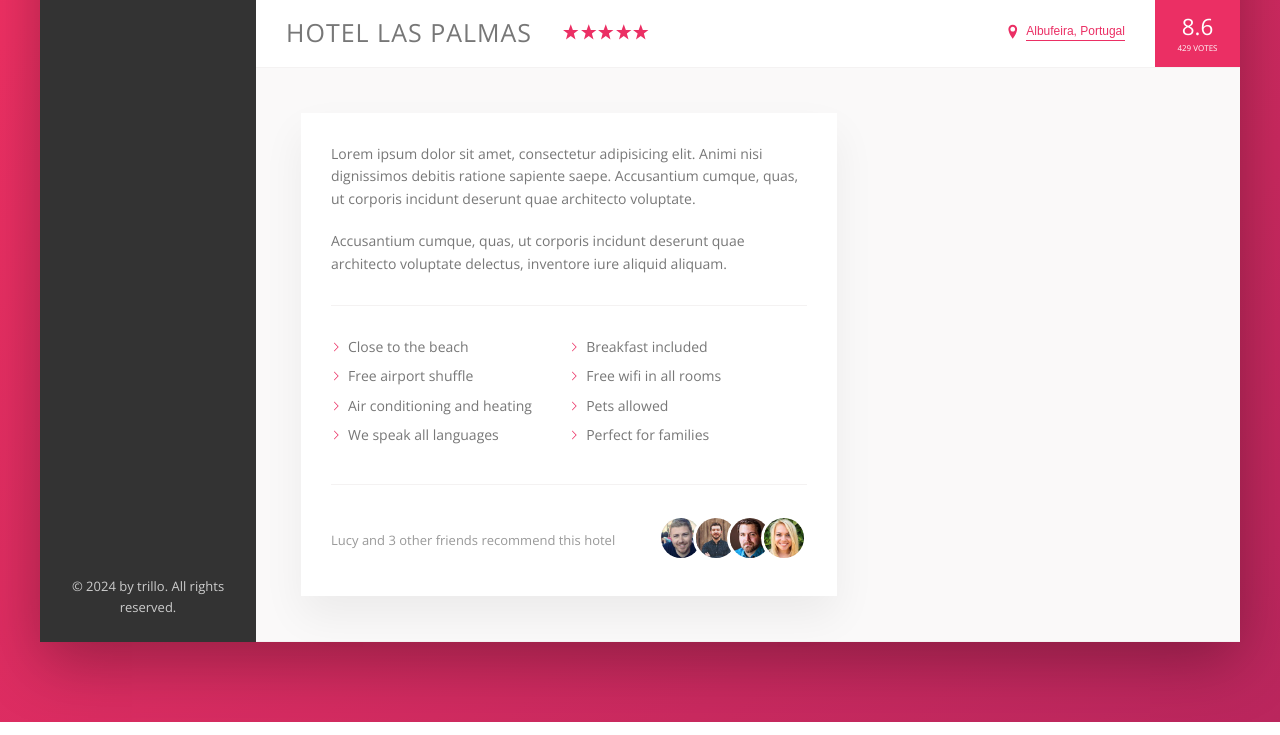
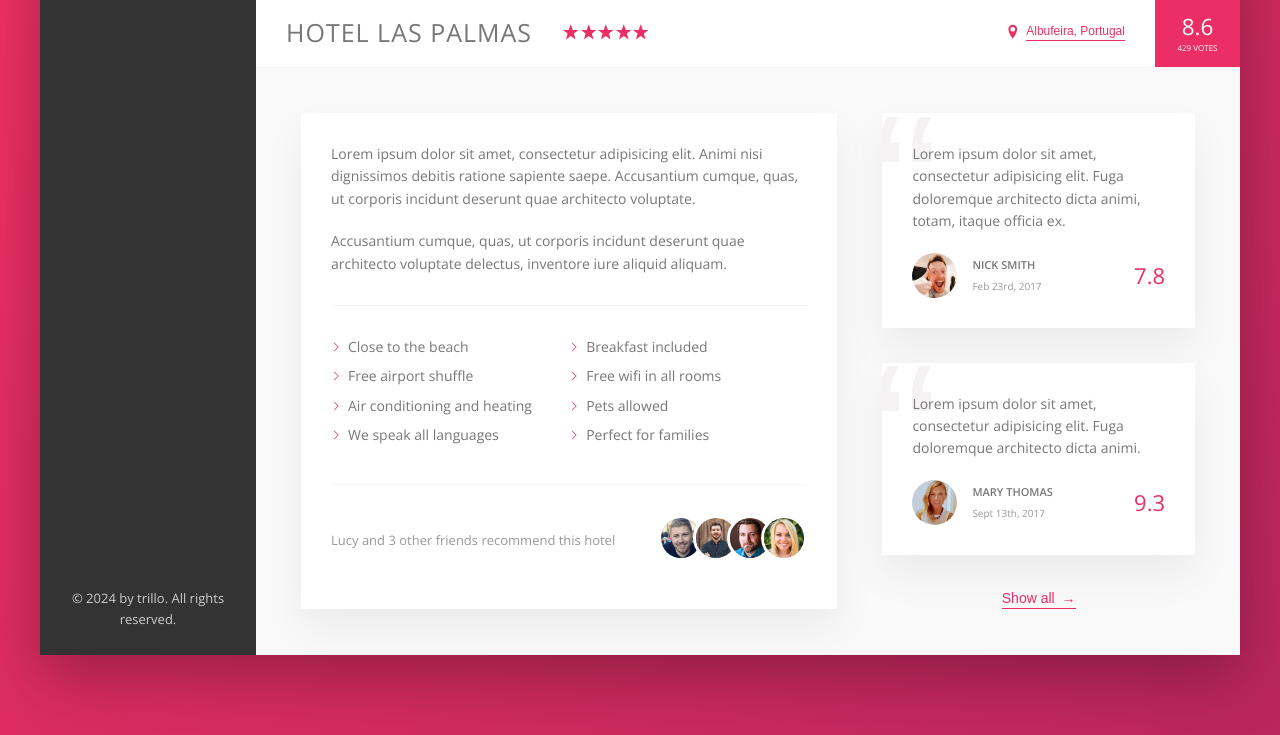
Before and after one commit to JohnKelvin-M/Trillo, a website: page index.html in a window 1280 px wide. Shown: the part 538-1273 px from the top of the page. Drawn offline with nearby package versions, Linux system fonts and the light colour scheme.

Commit message:
building the user reviews section

```diff
--- a/index.html
+++ b/index.html
@@ -182,15 +182,71 @@
                   Lucy and 3 other friends recommend this hotel
                 </p>
                 <div class="recommend__friends">
-                  <img src="img/user-3.jpg" alt="friend 1" class="recommend__photo">
-                  <img src="img/user-4.jpg" alt="friend 2" class="recommend__photo">
-                  <img src="img/user-5.jpg" alt="friend 3" class="recommend__photo">
-                  <img src="img/user-6.jpg" alt="friend 4" class="recommend__photo">
+                  <img
+                    src="img/user-3.jpg"
+                    alt="friend 1"
+                    class="recommend__photo"
+                  />
+                  <img
+                    src="img/user-4.jpg"
+                    alt="friend 2"
+                    class="recommend__photo"
+                  />
+                  <img
+                    src="img/user-5.jpg"
+                    alt="friend 3"
+                    class="recommend__photo"
+                  />
+                  <img
+                    src="img/user-6.jpg"
+                    alt="friend 4"
+                    class="recommend__photo"
+                  />
                 </div>
               </div>
             </div>
 
-            <div class="user-reviews"></div>
+            <div class="user-reviews">
+              <figure class="review">
+                <blockquote class="review__text">
+                  Lorem ipsum dolor sit amet, consectetur adipisicing elit. Fuga
+                  doloremque architecto dicta animi, totam, itaque officia ex.
+                </blockquote>
+                <figcaption class="review__user">
+                  <img
+                    src="img/user-1.jpg"
+                    alt="user 1"
+                    class="review__photo"
+                  />
+                  <div class="review__user-box">
+                    <p class="review__user-name">Nick Smith</p>
+                    <p class="review__user-date">Feb 23rd, 2017</p>
+                  </div>
+                  <div class="review__rating">7.8</div>
+                </figcaption>
+              </figure>
+
+              <figure class="review">
+                <blockquote class="review__text">
+                  Lorem ipsum dolor sit amet, consectetur adipisicing elit. Fuga
+                  doloremque architecto dicta animi.
+                </blockquote>
+                <figcaption class="review__user">
+                  <img
+                    src="img/user-2.jpg"
+                    alt="user 2"
+                    class="review__photo"
+                  />
+                  <div class="review__user-box">
+                    <p class="review__user-name">Mary Thomas</p>
+                    <p class="review__user-date">Sept 13th, 2017</p>
+                  </div>
+                  <div class="review__rating">9.3</div>
+                </figcaption>
+              </figure>
+
+              <button class="btn-inline">Show all <span>&rarr;</span></button>
+            </div>
           </div>
         </main>
       </div>
--- a/sass/_components.scss
+++ b/sass/_components.scss
@@ -248,6 +248,7 @@
   }
 }
 
+// btn-inline
 .btn-inline {
   border: none;
   color: var(--color-primary);
@@ -258,8 +259,17 @@
   cursor: pointer;
   transition: all 0.2s;
 
+  & span {
+    margin-left: 3px;
+    transition: margin-left 0.2s;
+  }
+
   &:hover {
     color: var(--color-grey-dark-1);
+
+    span {
+      margin-left: 8px;
+    }
   }
 
   &:focus {
@@ -350,3 +360,65 @@
     }
   }
 }
+
+// REVIEWS
+.review {
+  background-color: #fff;
+  box-shadow: var(--shadow-light);
+  padding: 3rem;
+  margin-bottom: 3.5rem;
+  position: relative;
+  overflow: hidden;
+
+  &__text {
+    margin-bottom: 2rem;
+    z-index: 10;
+    position: relative;
+  }
+
+  &__user {
+    display: flex;
+    align-items: center;
+  }
+
+  &__photo {
+    height: 4.5rem;
+    width: 4.5rem;
+    border-radius: 50%;
+    margin-right: 1.5rem;
+  }
+
+  &__user-box {
+    margin-right: auto;
+  }
+
+  &__user-name {
+    text-transform: uppercase;
+    font-size: 1.1rem;
+    font-weight: 600;
+    margin-bottom: 0.4rem;
+  }
+
+  &__user-date {
+    font-size: 1rem;
+    color: var(--color-grey-dark-3);
+  }
+
+  &__rating {
+    color: var(--color-primary);
+    font-size: 2.2rem;
+    font-weight: 300;
+  }
+
+  &::before {
+    content: "\201C";
+    position: absolute;
+    top: -2.75rem;
+    left: -1rem;
+    line-height: 1;
+    font-size: 20rem;
+    color: var(--color-grey-light-2);
+    font-family: sans-serif;
+    z-index: 1;
+  }
+}
--- a/sass/_layout.scss
+++ b/sass/_layout.scss
@@ -37,6 +37,7 @@
 }
 
 .detail {
+  font-size: 1.4rem;
   display: flex;
   padding: 4.5rem;
   background-color: var(--color-grey-light-1);
@@ -44,7 +45,6 @@
 }
 
 .description {
-  font-size: 1.4rem;
   background-color: #fff;
   box-shadow: var(--shadow-light);
   padding: 3rem;
@@ -54,4 +54,8 @@
 
 .user-reviews {
   flex: 1;
+
+  display: flex;
+  flex-direction: column;
+  align-items: center;
 }
```
Also changed, not shown: css/style.css.
